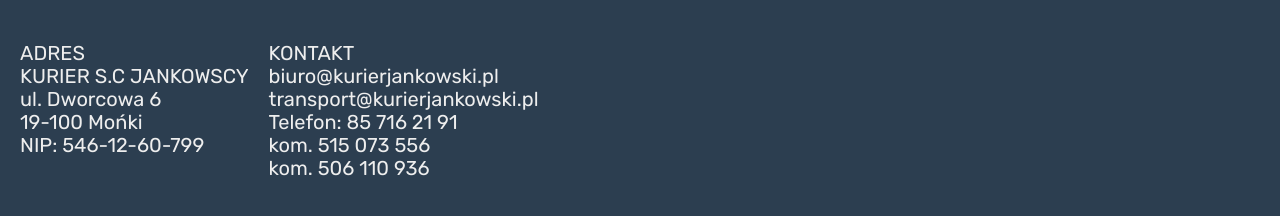
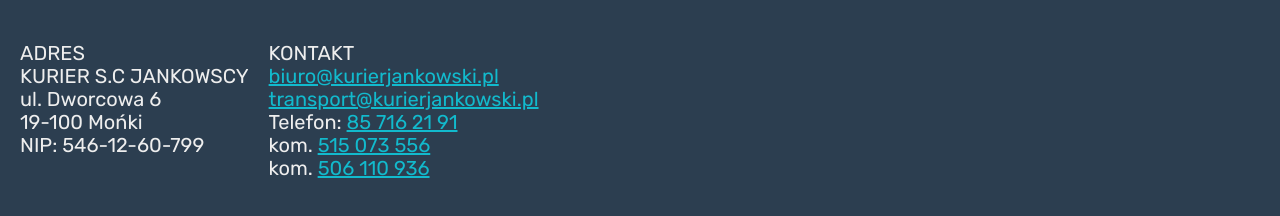
Before and after one commit to MarcinJankowski00/Kurier-Jankowscy-homepage-react, a React (Create React App) app: page / in a window 1280 px wide. Shown: the part 6772-6988 px from the top of the page. Built offline with nearby package versions, Linux system fonts and the light colour scheme.

Commit message:
Links in Footer added

```diff
--- a/src/Footer/index.js
+++ b/src/Footer/index.js
@@ -1,4 +1,4 @@
-import { Bottom, Adres, Kontakt, Fb, Wrapper, Contact } from "./styled";
+import { Bottom, Adres, Kontakt, Fb, Wrapper, Contact, Link } from "./styled";
 
 const Footer = () => (
     <Bottom id="Kontakt">
@@ -6,19 +6,19 @@ const Footer = () => (
             <Fb><strong>Odwiedź nas na fb!</strong></Fb>
             <Contact>
                 <Adres>
-                    ADRES<br></br>
-                    KURIER S.C JANKOWSCY<br></br>
-                    ul. Dworcowa 6<br></br>
-                    19-100 Mońki<br></br>
-                    NIP: 546-12-60-799<br></br>
+                    ADRES<br />
+                    KURIER S.C JANKOWSCY<br />
+                    ul. Dworcowa 6<br />
+                    19-100 Mońki<br />
+                    NIP: 546-12-60-799<br />
                 </Adres>
                 <Kontakt>
-                    KONTAKT<br></br>
-                    biuro@kurierjankowski.pl<br></br>
-                    transport@kurierjankowski.pl<br></br>
-                    Telefon: 85 716 21 91<br></br>
-                    kom. 515 073 556<br></br>
-                    kom. 506 110 936<br></br>
+                    KONTAKT<br />
+                    <Link href="mailto:biuro@kurierjankowski.pl">biuro@kurierjankowski.pl</Link><br />
+                    <Link href="mailto:transport@kurierjankowski.pl">transport@kurierjankowski.pl</Link><br />
+                    Telefon: <Link href="tel:+48857162191">85 716 21 91</Link><br />
+                    kom. <Link href="tel:+48515073556">515 073 556</Link><br />
+                    kom. <Link href="tel:+48506110936">506 110 936</Link><br />
                 </Kontakt>
             </Contact>
         </Wrapper>
--- a/src/Footer/styled.js
+++ b/src/Footer/styled.js
@@ -26,3 +26,6 @@ export const Adres = styled.p`
 export const Kontakt = styled.p`
 
 `;
+export const Link = styled.a`
+    color: #12bacd;
+`;
```
